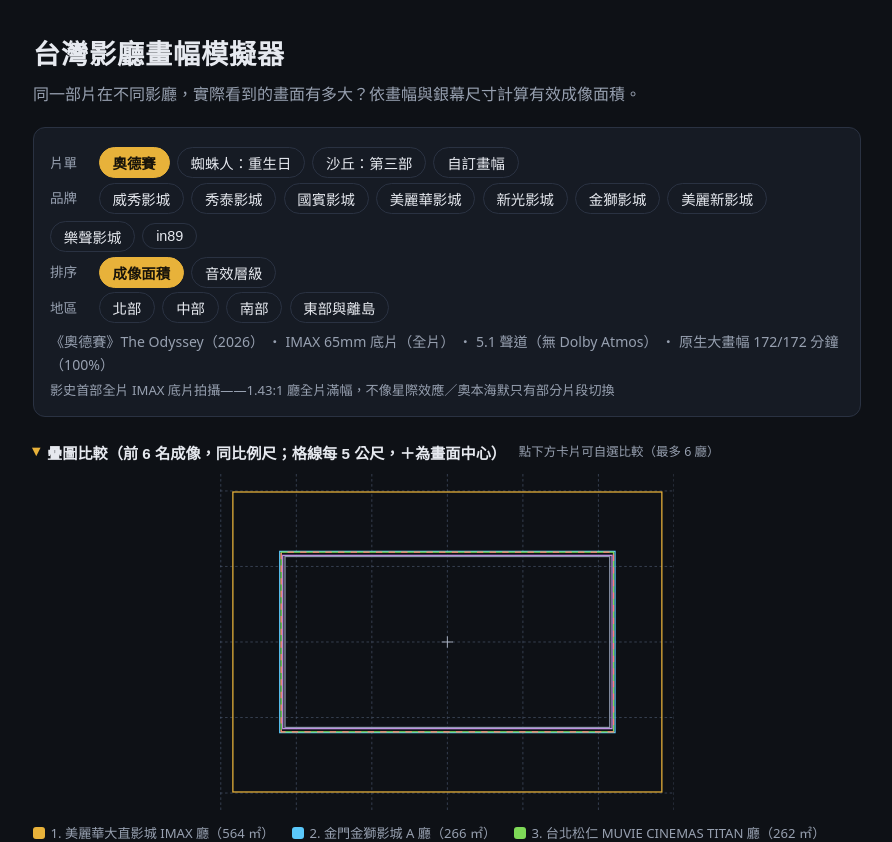
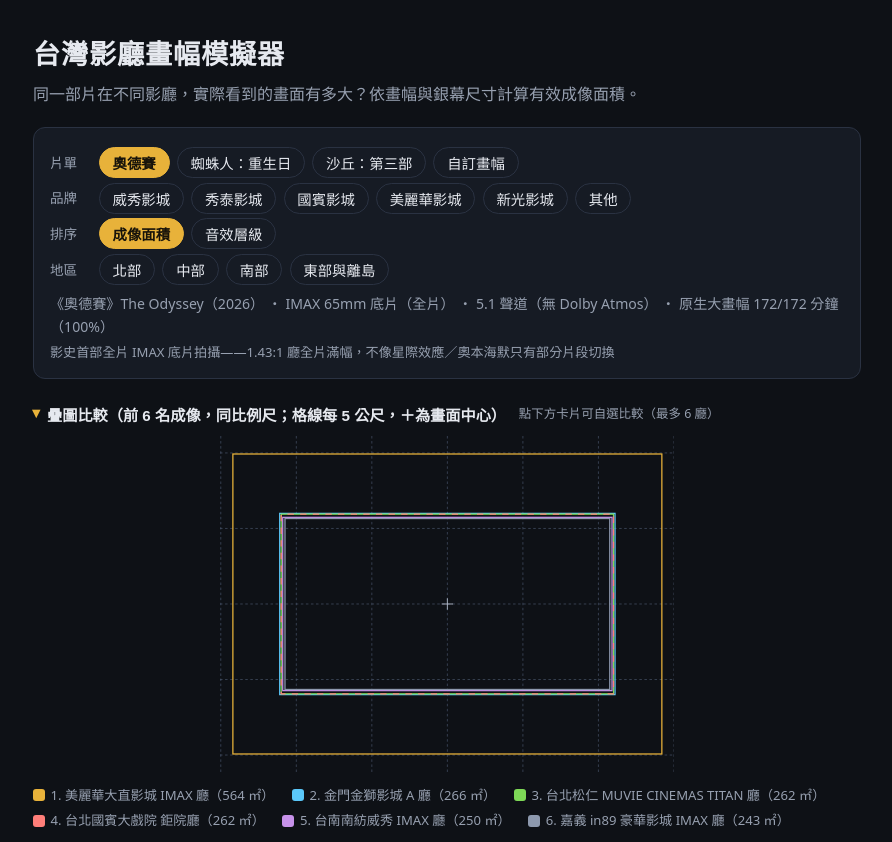
Before and after one commit to cowton0627/taiwan-theater, a React (Vite) app: page / in a window 1280 px wide. Shown: the top 842 px of the page, without its empty margins (193-1085 px from the left). Built offline with nearby package versions, Linux system fonts and the light colour scheme.

Commit message:
品牌篩選：單廳品牌併入「其他」chip；roadmap 22 票價立項、14/16 補素材來源；qa-findings 加回應表

```diff
--- a/src/App.tsx
+++ b/src/App.tsx
@@ -28,17 +28,24 @@ const CUSTOM_RATIOS = [1.43, 1.85, 1.9, 2.2, 2.39];
 /** 品牌分組鍵：子品牌歸入母集團（例：威秀影城（MUVIE）→ 威秀影城） */
 const chainKey = (chain: string) => chain.replace(/（.*）$/, '');
 
-/** 營運中影廳的品牌清單，依廳數多到少排序 */
-const CHAIN_OPTIONS = (() => {
+/** 「其他」chip 的哨兵值：涵蓋所有單廳小品牌 */
+const OTHER_CHAINS = '__other__';
+
+/** 營運中 ≥2 廳的品牌才有獨立 chip（依廳數排序）；單廳品牌收進「其他」 */
+const { MAJOR_CHAINS, MINOR_CHAINS } = (() => {
   const counts = new Map<string, number>();
   for (const s of screens) {
     if (s.status !== 'operating') continue;
     const key = chainKey(s.chain);
     counts.set(key, (counts.get(key) ?? 0) + 1);
   }
-  return Array.from(counts.entries())
-    .sort((a, b) => b[1] - a[1] || a[0].localeCompare(b[0], 'zh-Hant'))
-    .map(([key]) => key);
+  const sorted = Array.from(counts.entries()).sort(
+    (a, b) => b[1] - a[1] || a[0].localeCompare(b[0], 'zh-Hant'),
+  );
+  return {
+    MAJOR_CHAINS: sorted.filter(([, n]) => n >= 2).map(([key]) => key),
+    MINOR_CHAINS: new Set(sorted.filter(([, n]) => n < 2).map(([key]) => key)),
+  };
 })();
 
 const AUDIO_TIER_LABELS: Record<AudioTier, string> = {
@@ -239,7 +246,12 @@ export default function App() {
       screens
         .filter((s) => s.status === 'operating')
         .filter((s) => regions.size === 0 || regions.has(s.region))
-        .filter((s) => chains.size === 0 || chains.has(chainKey(s.chain))),
+        .filter(
+          (s) =>
+            chains.size === 0 ||
+            chains.has(chainKey(s.chain)) ||
+            (chains.has(OTHER_CHAINS) && MINOR_CHAINS.has(chainKey(s.chain))),
+        ),
     [regions, chains],
   );
 
@@ -384,7 +396,7 @@ export default function App() {
         </div>
         <div className="control-group">
           <span className="control-label">品牌</span>
-          {CHAIN_OPTIONS.map((c) => (
+          {MAJOR_CHAINS.map((c) => (
             <button
               key={c}
               className={chains.has(c) ? 'chip active' : 'chip'}
@@ -393,6 +405,15 @@ export default function App() {
               {c}
             </button>
           ))}
+          {MINOR_CHAINS.size > 0 && (
+            <button
+              className={chains.has(OTHER_CHAINS) ? 'chip active' : 'chip'}
+              onClick={() => toggleChain(OTHER_CHAINS)}
+              title={`單廳品牌：${Array.from(MINOR_CHAINS).join('、')}`}
+            >
+              其他
+            </button>
+          )}
         </div>
         <div className="control-group">
           <span className="control-label">排序</span>
```
Also changed, not shown: 2 other files (tests, documents, lock files or other folders).
